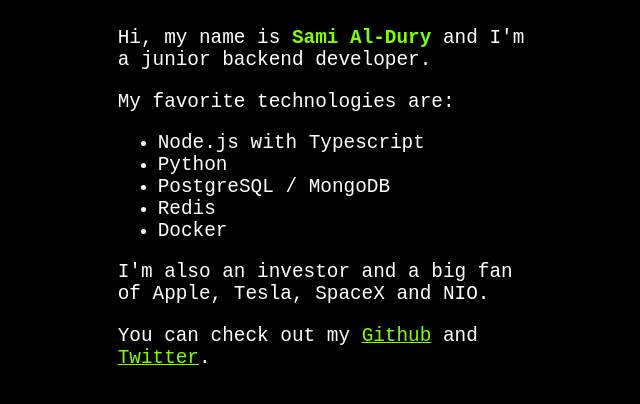
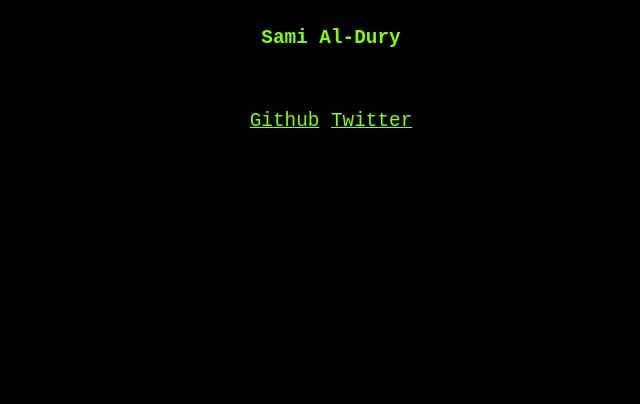
Before and after one commit to samialdury/samialdury.github.io, a plain HTML site: page index.html in a window 1280 px wide. Shown: the whole page, without its empty margins (317-957 px from the left). Drawn offline with Linux system fonts and the light colour scheme.

Commit message:
Update text

```diff
--- a/index.html
+++ b/index.html
@@ -26,6 +26,9 @@
     a, a:visited {
       color: chartreuse;
     }
+    p {
+      text-align: center;
+    }
     /* Display as grid on larger screen sizes  */
     @media screen and (min-width: 992px) {
       main {
@@ -41,17 +44,9 @@
   <main>
     <div></div>
     <div>
-      <p>Hi, my name is <strong>Sami Al-Dury</strong> and I'm a junior backend developer.</p>
-      <p>My favorite technologies are:</p>
-      <ul>
-        <li>Node.js with Typescript</li>
-        <li>Python</li>
-        <li>PostgreSQL / MongoDB</li>
-        <li>Redis</li>
-        <li>Docker</li>
-      </ul>
-      <p>I'm also an investor and a big fan of Apple, Tesla, SpaceX and NIO.</p>
-      <p>You can check out my <a href="https://github.com/samialdury" target="_blank">Github</a> and <a href="https://twitter.com/samialdury" target="_blank">Twitter</a>.</p>
+      <p><strong>Sami Al-Dury</strong></p>
+      <br>
+      <p><a href="https://github.com/samialdury" target="_blank">Github</a> <a href="https://twitter.com/samialdury" target="_blank">Twitter</a></p>
     </div>
     <div></div>
   </main>
```
